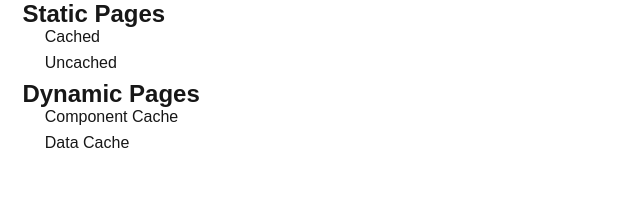
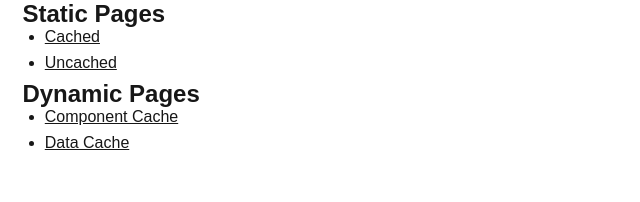
Before and after one commit to 108yen/cache-test, a Next.js app: page / in a window 1280 px wide. Shown: the top 202 px of the page, without its empty margins (0-640 px from the left). Built offline with nearby package versions, Linux system fonts and the light colour scheme.

Commit message:
chore: justified styles

```diff
--- a/src/app/globals.css
+++ b/src/app/globals.css
@@ -32,7 +32,6 @@ body {
 
 a {
   color: inherit;
-  text-decoration: none;
 }
 
 @media (prefers-color-scheme: dark) {
@@ -48,3 +47,10 @@ ul {
   margin-inline-start: 1.4em;
   gap: 0.5rem;
 }
+
+p, h1, h2, h3, h4, h5, h6 {
+  white-space: nowrap;
+  text-overflow: ellipsis;
+  overflow: hidden;
+  flex: 1;
+}
--- /dev/null
+++ b/src/app/page.module.css
@@ -0,0 +1,3 @@
+.list {
+  list-style: disc;
+}
--- a/src/app/page.tsx
+++ b/src/app/page.tsx
@@ -1,4 +1,5 @@
 import Link from "next/link"
+import styles from "./page.module.css"
 
 export default function Home() {
   return (
@@ -6,7 +7,7 @@ export default function Home() {
       <ul>
         <li>
           <h2>Static Pages</h2>
-          <ul>
+          <ul className={styles.list}>
             <li>
               <Link href="/static/cached">Cached</Link>
             </li>
@@ -18,7 +19,7 @@ export default function Home() {
 
         <li>
           <h2>Dynamic Pages</h2>
-          <ul>
+          <ul className={styles.list}>
             <li>
               <Link href="/dynamic/component/1">Component Cache</Link>
             </li>
```
